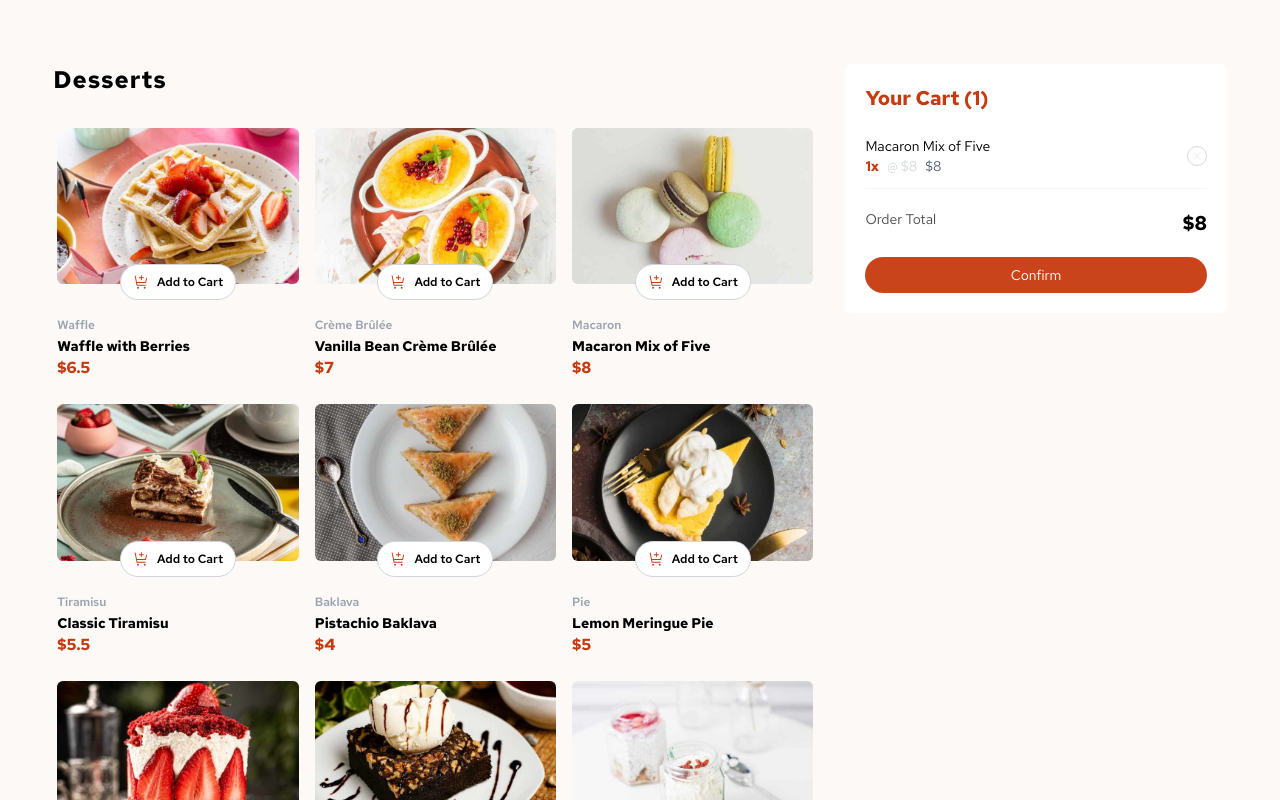
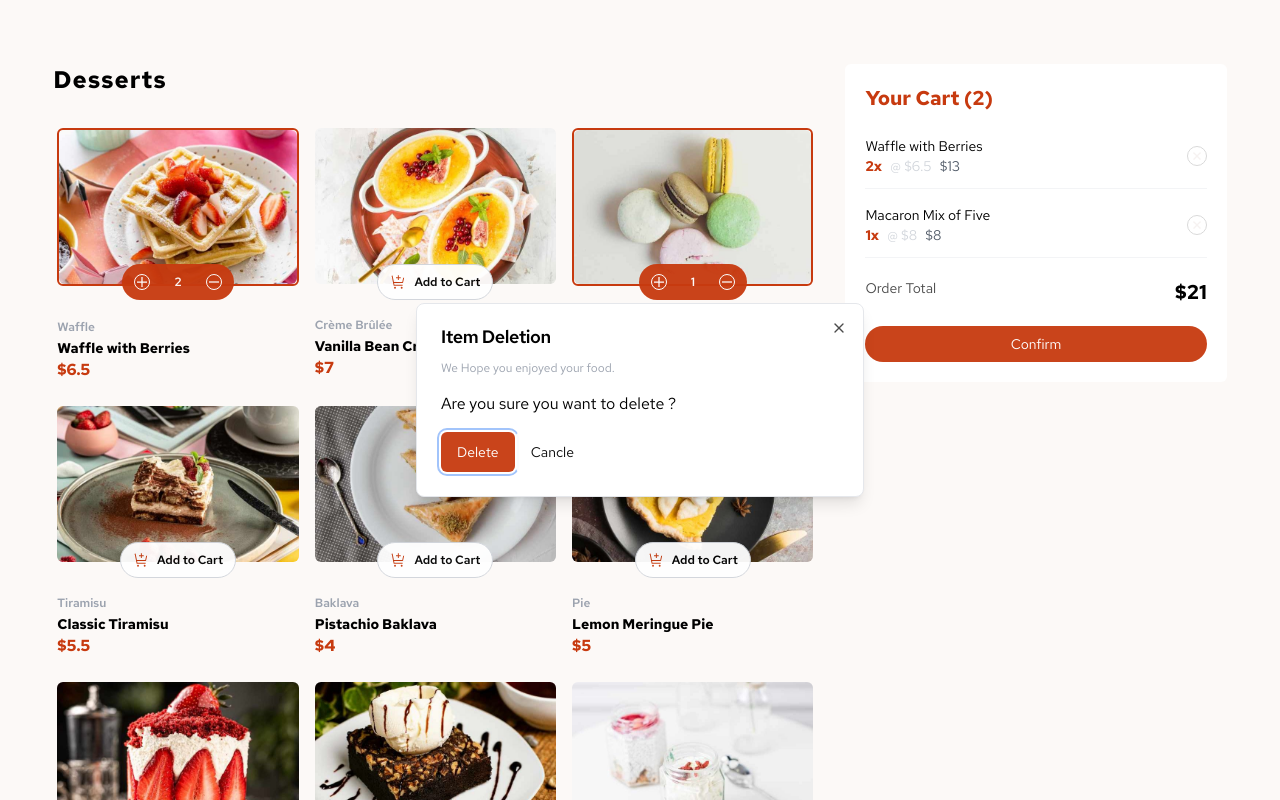
Before and after one commit to saadyasser/ecommerce-next-app, a Next.js app: page / in a window 1280 px wide. Both pictures are taken after a click on the picture 1196 px from the left and 156 px from the top of the page. Shown: the top 800 px of the page. Built offline with nearby package versions, Linux system fonts and the light colour scheme.

Commit message:
handle the selected items functionality & create deletion modal & create inital test

```diff
--- a/src/app/page.tsx
+++ b/src/app/page.tsx
@@ -8,7 +8,12 @@ export default function Home() {
   const { cart, addToCart, removeFromCart } = useCart();
   return (
     <main className=" w-11/12 mx-auto sm:flex sm:gap-8 py-16">
-      <ProductsList products={PRODUCTS} addToCart={addToCart} />
+      <ProductsList
+        cart={cart}
+        products={PRODUCTS}
+        addToCart={addToCart}
+        removeFromCart={removeFromCart}
+      />
       <Cart cart={cart} removeFromCart={removeFromCart} />
     </main>
   );
--- a/src/components/Cart/index.tsx
+++ b/src/components/Cart/index.tsx
@@ -48,7 +48,7 @@ export const Cart = ({
               <Button
                 type="button"
                 size="sm"
-                className="w-full bg-red opacity-95 hover:opacity-100 text-white rounded-full"
+                className="w-full bg-red  text-white rounded-full"
               >
                 Confirm
               </Button>
@@ -73,7 +73,7 @@ export const Cart = ({
                   <Button
                     type="button"
                     size="sm"
-                    className="w-full bg-red opacity-95 hover:opacity-100 text-white rounded-full"
+                    className="w-full bg-red  text-white rounded-full"
                   >
                     Start New Order
                   </Button>
@@ -147,16 +147,42 @@ const CartItem = ({
           )}
         </div>
       </div>
+      <Dialog>
+        <DialogTrigger asChild>
           <Image
             width={20}
             height={20}
-        alt=" = kkkk"
+            alt={product.name}
+            className="cursor-pointer border border-black opacity-15 rounded-full p-1"
+            src="/assets/images/icon-remove-item.svg"
+          />
+        </DialogTrigger>
+        <DialogContent className="sm:max-w-md">
+          <DialogHeader>
+            <DialogTitle className="mb-2">Item Deletion</DialogTitle>
+            <DialogDescription className="text-gray-400 text-xs">
+              We Hope you enjoyed your food.
+            </DialogDescription>
+          </DialogHeader>
+          <div>Are you sure you want to delete ?</div>
+
+          <DialogFooter className="sm:justify-start">
+            <DialogClose asChild>
+              <div className="flex justify-center">
+                <Button
+                  className="bg-red text-white  border-0"
                   onClick={() => {
                     removeFromCart(product);
                   }}
-        className="cursor-pointer border border-black opacity-15 rounded-full p-1"
-        src="/assets/images/icon-remove-item.svg"
-      />
+                >
+                  Delete
+                </Button>
+                <Button className="bg-white text-black ">Cancle</Button>
+              </div>
+            </DialogClose>
+          </DialogFooter>
+        </DialogContent>
+      </Dialog>
     </>
   );
 };
--- a/src/components/ProductList/index.tsx
+++ b/src/components/ProductList/index.tsx
@@ -3,13 +3,18 @@ import Product from "../../types/Product";
 import { Button } from "../ui/button";
 import { CartItemType } from "@/types";
 import Image from "next/image";
+import { isFound } from "@/utils";
 
 export const ProductsList = ({
+  cart,
   products,
   addToCart,
+  removeFromCart,
 }: {
   products: Product[];
   addToCart: (product: Product) => void;
+  removeFromCart: (product: Product) => void;
+  cart: Product[];
 }) => {
   return (
     <div className="sm:mb-0 mb-12 sm:basis-2/3">
@@ -24,7 +29,11 @@ export const ProductsList = ({
               index === products.length - 1 ? "" : "sm:mb-0 mb-10"
             }`}
           >
-            <div className="sm:mb-7 mb-10 relative flex justify-center">
+            <div
+              className={`sm:mb-7 mb-10 relative flex justify-center rounded-md  ${
+                isFound(cart, product) ? "border-2 border-red" : ""
+              }`}
+            >
               <img
                 width={2000}
                 height={2000}
@@ -32,6 +41,46 @@ export const ProductsList = ({
                 src={product.image.mobile}
                 alt={product.name}
               />
+
+              {isFound(cart, product) ? (
+                <Button
+                  size="sm"
+                  className="font-semibold text-xs text-white absolute bottom-[-16px] sm:bottom-[-16px] bg-red     rounded-3xl "
+                >
+                  <div
+                    onClick={() => {
+                      addToCart(product);
+                    }}
+                    className="w-4 h-4 flex items-center justify-center border border-white rounded-full mr-6"
+                  >
+                    <Image
+                      width={200}
+                      height={200}
+                      className=" w-auto h-auto"
+                      src="/assets/images/icon-increment-quantity.svg"
+                      alt={product.name}
+                    />
+                  </div>
+                  {
+                    cart.find((cartItem) => cartItem.id === product.id)
+                      ?.quantity
+                  }
+                  <div
+                    onClick={() => {
+                      removeFromCart(product);
+                    }}
+                    className="w-4 h-4 flex items-center justify-center border border-white rounded-full ml-6"
+                  >
+                    <Image
+                      width={200}
+                      height={200}
+                      className="w-auto h-auto"
+                      src="/assets/images/icon-decrement-quantity.svg"
+                      alt={product.name}
+                    />
+                  </div>
+                </Button>
+              ) : (
                 <Button
                   onClick={() => {
                     addToCart(product);
@@ -48,6 +97,7 @@ export const ProductsList = ({
                   />
                   Add to Cart
                 </Button>
+              )}
             </div>
             <span className="text-xs text-gray-400 font-semibold">
               {product.category}
--- a/src/components/ui/button.tsx
+++ b/src/components/ui/button.tsx
@@ -1,8 +1,8 @@
-import * as React from "react"
-import { Slot } from "@radix-ui/react-slot"
-import { cva, type VariantProps } from "class-variance-authority"
+import * as React from "react";
+import { Slot } from "@radix-ui/react-slot";
+import { cva, type VariantProps } from "class-variance-authority";
 
-import { cn } from "@/lib/utils"
+import { cn } from "@/lib/utils";
 
 const buttonVariants = cva(
   "inline-flex items-center justify-center whitespace-nowrap rounded-md text-sm font-medium ring-offset-background transition-colors focus-visible:outline-none focus-visible:ring-2 focus-visible:ring-ring focus-visible:ring-offset-2 disabled:pointer-events-none disabled:opacity-50",
@@ -31,26 +31,28 @@ const buttonVariants = cva(
       size: "default",
     },
   }
-)
+);
 
 export interface ButtonProps
   extends React.ButtonHTMLAttributes<HTMLButtonElement>,
     VariantProps<typeof buttonVariants> {
-  asChild?: boolean
+  asChild?: boolean;
 }
 
 const Button = React.forwardRef<HTMLButtonElement, ButtonProps>(
   ({ className, variant, size, asChild = false, ...props }, ref) => {
-    const Comp = asChild ? Slot : "button"
+    const Comp = asChild ? Slot : "button";
     return (
       <Comp
-        className={cn(buttonVariants({ variant, size, className }))}
+        className={`sm:opacity-95 sm:hover:opacity-100 ${cn(
+          buttonVariants({ variant, size, className })
+        )}`}
         ref={ref}
         {...props}
       />
-    )
+    );
   }
-)
-Button.displayName = "Button"
+);
+Button.displayName = "Button";
 
-export { Button, buttonVariants }
+export { Button, buttonVariants };
--- a/src/hooks/useCart/index.ts
+++ b/src/hooks/useCart/index.ts
@@ -24,10 +24,22 @@ export const useCart = () => {
 
     const removeFromCart = (product: Product) => {
         const targetProductIndex = cart.findIndex((p) => p.id === product.id);
-        setCart((prevCart) => {
-            prevCart.splice(targetProductIndex, 1);
-            return [...prevCart];
-        });
+        const targetProduct = cart.find((p) => p.id === product.id);
+
+        if (targetProduct?.quantity === 1) {
+            setCart((prevCart) => {
+                prevCart.splice(targetProductIndex, 1);
+                return [...prevCart];
+            });
+        } else if (targetProduct?.quantity && targetProduct?.quantity > 1) {
+            targetProduct.quantity = targetProduct.quantity - 1;
+            console.log(targetProduct.quantity);
+
+            setCart((prevCart) => {
+                prevCart.splice(targetProductIndex, 1, targetProduct as Product);
+                return [...prevCart];
+            });
+        }
     };
 
     return { cart, removeFromCart, addToCart }
--- /dev/null
+++ b/src/utils/index.ts
@@ -0,0 +1 @@
+export * from "./isFound";
--- /dev/null
+++ b/src/utils/isFound/index.ts
@@ -0,0 +1,10 @@
+export const isFound = (list: any, predicate: any) => {
+    const index = list.findIndex((item: any) => {
+
+        return item.id === predicate.id;
+    });
+
+    return index !== -1
+}
+
+export default isFound
```
Also changed, not shown: topics-to-study.txt, 1 other file (tests, documents, lock files or other folders). Lines whose indentation alone changed are shown as unchanged.
